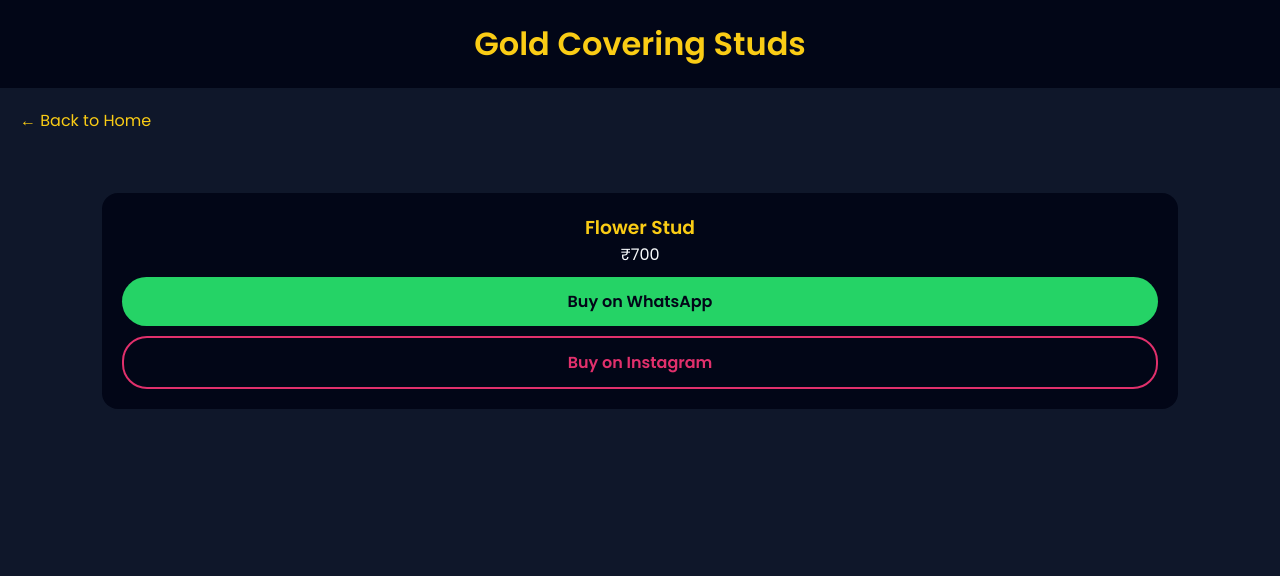
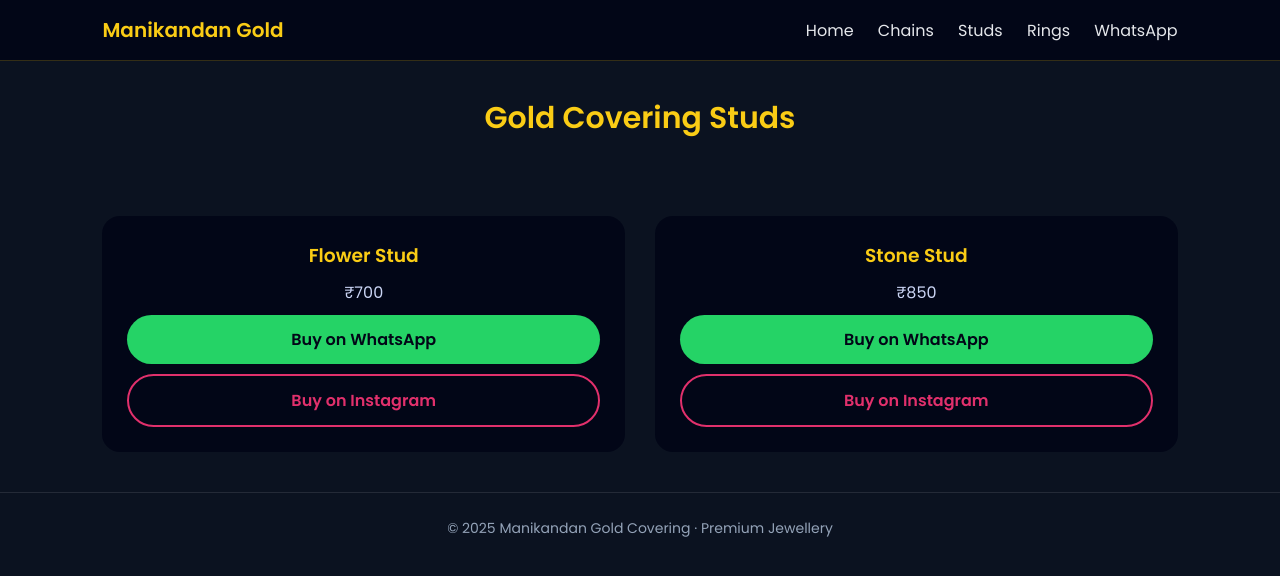
Before and after one commit to manikandangmani/goldcoveringshop, a plain HTML site: page studs.html in a window 1280 px wide. Drawn offline with Linux system fonts and the light colour scheme.

Commit message:
Update studs.html

```diff
--- a/studs.html
+++ b/studs.html
@@ -9,27 +9,107 @@
 
 <style>
 *{margin:0;padding:0;box-sizing:border-box;font-family:'Poppins',sans-serif}
-body{background:#0f172a;color:#f8fafc}
-header{background:#020617;padding:20px;text-align:center}
-header h1{color:#facc15}
+
+body{
+  background:#0b1220;
+  color:#f8fafc;
+}
+
+/* NAVBAR */
+nav{
+  position:sticky;
+  top:0;
+  z-index:100;
+  background:#020617;
+  display:flex;
+  justify-content:space-between;
+  align-items:center;
+  padding:15px 8%;
+  border-bottom:1px solid rgba(250,204,21,.2);
+}
+nav h1{color:#facc15;font-size:20px}
+nav a{
+  color:#e5e7eb;
+  margin-left:20px;
+  text-decoration:none;
+  font-weight:500;
+}
+nav a:hover{color:#facc15}
+
+/* PAGE TITLE */
+.page-title{
+  text-align:center;
+  padding:35px 20px;
+}
+.page-title h2{
+  color:#facc15;
+  font-size:30px;
+}
+
+/* PRODUCTS */
 section{padding:40px 8%}
-.grid{display:grid;grid-template-columns:repeat(auto-fit,minmax(220px,1fr));gap:25px}
-.card{background:#020617;padding:20px;border-radius:16px;text-align:center}
+
+.grid{
+  display:grid;
+  grid-template-columns:repeat(auto-fit,minmax(220px,1fr));
+  gap:30px;
+}
+
+.card{
+  background:#020617;
+  border-radius:18px;
+  padding:25px;
+  text-align:center;
+  transition:.3s;
+}
+.card:hover{
+  transform:translateY(-8px);
+  box-shadow:0 25px 50px rgba(250,204,21,.15);
+}
+
 .card h3{color:#facc15}
-.btn{display:block;padding:12px;margin-top:10px;border-radius:25px;font-weight:600;text-decoration:none}
+.card p{margin:10px 0;color:#cbd5f5}
+
+/* BUTTONS */
+.btn{
+  display:block;
+  padding:12px;
+  margin-top:10px;
+  border-radius:30px;
+  font-weight:600;
+  text-decoration:none;
+}
+
 .whatsapp{background:#25D366;color:#020617}
 .instagram{border:2px solid #e1306c;color:#e1306c}
-.back{margin:20px;display:inline-block;color:#facc15;text-decoration:none}
+
+/* FOOTER */
+footer{
+  text-align:center;
+  padding:25px;
+  font-size:14px;
+  color:#94a3b8;
+  border-top:1px solid rgba(255,255,255,.1);
+}
 </style>
 </head>
 
 <body>
 
-<header>
-  <h1>Gold Covering Studs</h1>
-</header>
+<nav>
+  <h1>Manikandan Gold</h1>
+  <div>
+    <a href="index.html">Home</a>
+    <a href="chains.html">Chains</a>
+    <a href="studs.html">Studs</a>
+    <a href="rings.html">Rings</a>
+    <a href="https://wa.me/917902873682" target="_blank">WhatsApp</a>
+  </div>
+</nav>
 
-<a class="back" href="index.html">← Back to Home</a>
+<div class="page-title">
+  <h2>Gold Covering Studs</h2>
+</div>
 
 <section>
   <div class="grid">
@@ -41,13 +121,27 @@
       <a class="btn instagram" href="https://www.instagram.com/direct/t/maniacboy.619/" target="_blank">Buy on Instagram</a>
     </div>
 
+    <div class="card">
+      <h3>Stone Stud</h3>
+      <p>₹850</p>
+      <a class="btn whatsapp" onclick="buyWhatsApp('Stone Stud','850')">Buy on WhatsApp</a>
+      <a class="btn instagram" href="https://www.instagram.com/direct/t/maniacboy.619/" target="_blank">Buy on Instagram</a>
+    </div>
+
   </div>
 </section>
+
+<footer>
+  © 2025 Manikandan Gold Covering · Premium Jewellery
+</footer>
 
 <script>
 function buyWhatsApp(product, price){
   const msg = `Hi, I want to buy ${product}. Price: ₹${price}`;
-  window.open(`https://wa.me/917902873682?text=${encodeURIComponent(msg)}`,"_blank");
+  window.open(
+    `https://wa.me/917902873682?text=${encodeURIComponent(msg)}`,
+    "_blank"
+  );
 }
 </script>
 
```
